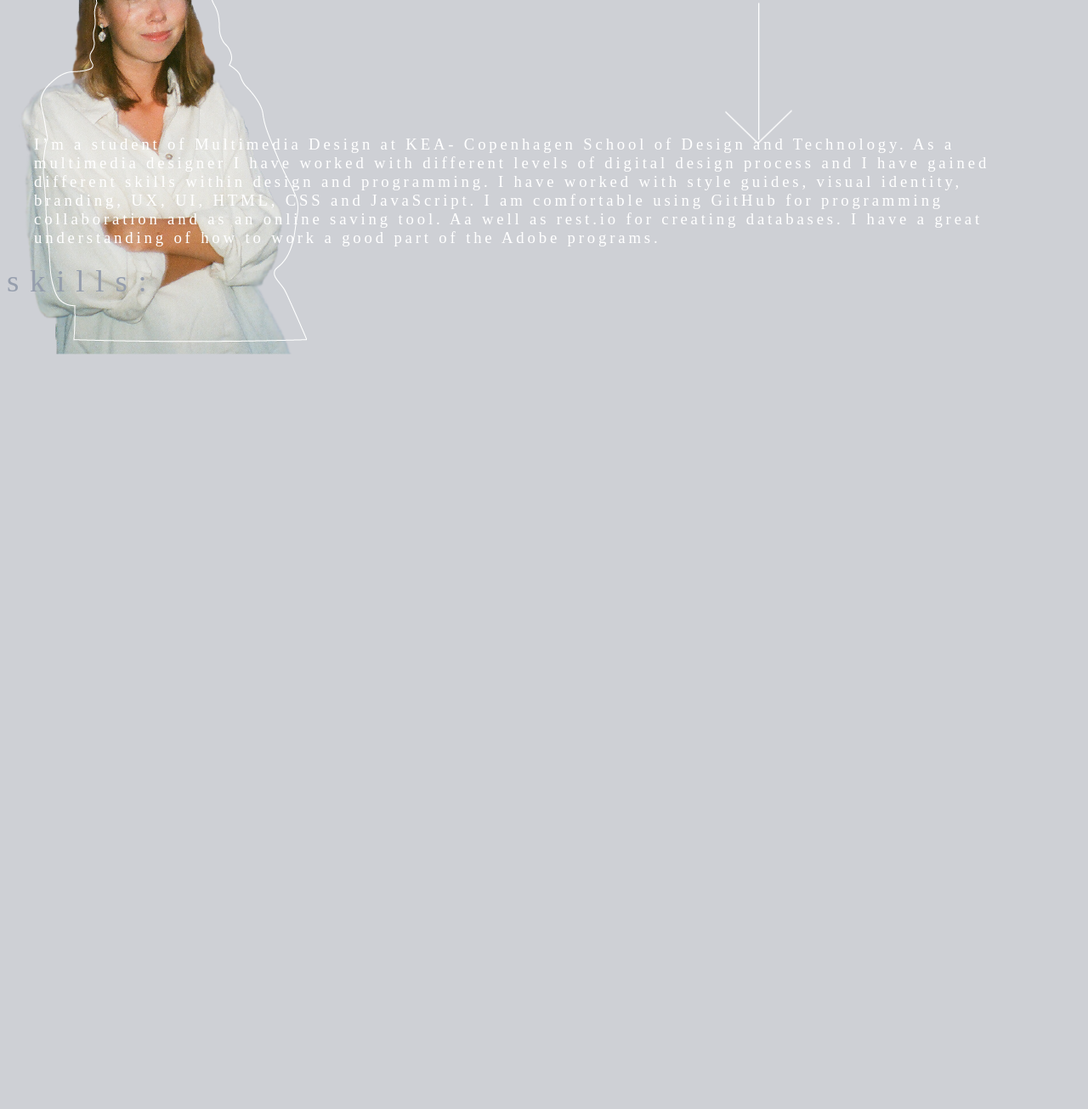
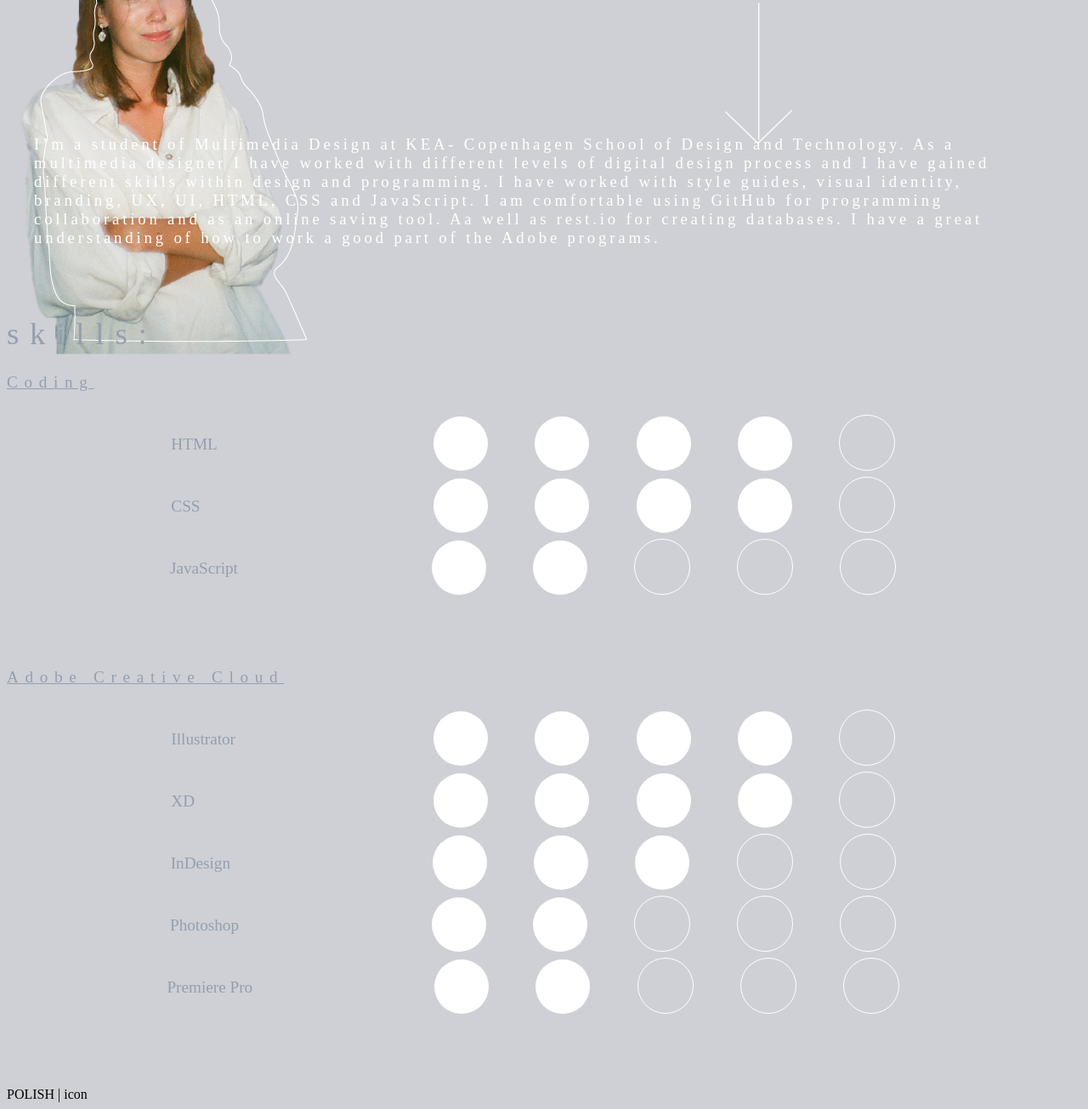
Before and after one commit to julialendzion/portfolio, a plain HTML site: page about.html in a window 1280 px wide. Shown: the part 668-1973 px from the top of the page at 85% size. Before the commit the page ends 1133 px from the top, so only its background shows below. Drawn offline with Linux system fonts and the light colour scheme; a web font is replaced by a local one.

Commit message:
projects

```diff
--- a/about.css
+++ b/about.css
@@ -56,3 +56,48 @@ img {
     transform: translateY(20px);
   }
 }
+
+#container {
+  display: flex;
+  align-items: center;
+  justify-content: space-evenly;
+}
+
+.dot {
+  height: 5vw;
+  width: 5vw;
+  background-color: var(--color-3);
+  border-radius: 50%;
+  display: inline-block;
+  margin-left: 2vw;
+  margin-right: 2vw;
+}
+
+.dotempty {
+  height: 5vw;
+  width: 5vw;
+  border: 1px solid;
+  border-color: var(--color-3);
+  border-radius: 50%;
+  display: inline-block;
+  margin-left: 2vw;
+  margin-right: 2vw;
+}
+
+h4 {
+  min-width: 90px;
+  color: var(--color-2);
+  font-family: var(--font-1);
+  font-weight: 200;
+  font-size: 1.2em;
+}
+
+.bold {
+  font-size: 1.2em;
+  letter-spacing: 0.6vw;
+  text-decoration: underline;
+}
+
+section {
+  margin-bottom: 5em;
+}
--- a/about.html
+++ b/about.html
@@ -26,9 +26,9 @@
           <li class="circle">
             <a href="about.html">ABOUT</a>
           </li>
-          <li class="circle"><a href="about.html">PROJECTS</a></li>
+          <li class="circle"><a href="projects.html">PROJECTS</a></li>
           <li class="circle">
-            <a href="about.html">CONTACT</a>
+            <a href="contact.html">CONTACT</a>
           </li>
         </ul>
       </nav>
@@ -54,9 +54,110 @@
         </p>
       </section>
       <h3>skills:</h3>
-      <section></section>
-      <section></section>
+      <section>
+        <h4 class="bold">Coding</h4>
+
+        <div id="container">
+          <div>
+            <h4>HTML</h4>
+          </div>
+          <div>
+            <span class="dot" id="sweet1"></span>
+            <span class="dot" id="sweet2"></span>
+            <span class="dot" id="sweet3"></span>
+            <span class="dot" id="sweet4"></span>
+            <span class="dotempty" id="sweet5"></span>
+          </div>
+        </div>
+        <div id="container">
+          <div>
+            <h4>CSS</h4>
+          </div>
+          <div>
+            <span class="dot" id="sweet1"></span>
+            <span class="dot" id="sweet2"></span>
+            <span class="dot" id="sweet3"></span>
+            <span class="dot" id="sweet4"></span>
+            <span class="dotempty" id="sweet5"></span>
+          </div>
+        </div>
+        <div id="container">
+          <div>
+            <h4>JavaScript</h4>
+          </div>
+          <div>
+            <span class="dot" id="sweet1"></span>
+            <span class="dot" id="sweet2"></span>
+            <span class="dotempty" id="sweet3"></span>
+            <span class="dotempty" id="sweet4"></span>
+            <span class="dotempty" id="sweet5"></span>
+          </div>
+        </div>
+      </section>
+      <section>
+        <h4 class="bold">Adobe Creative Cloud</h4>
+        <div id="container">
+          <div>
+            <h4>Illustrator</h4>
+          </div>
+          <div>
+            <span class="dot" id="sweet1"></span>
+            <span class="dot" id="sweet2"></span>
+            <span class="dot" id="sweet3"></span>
+            <span class="dot" id="sweet4"></span>
+            <span class="dotempty" id="sweet5"></span>
+          </div>
+        </div>
+        <div id="container">
+          <div>
+            <h4>XD</h4>
+          </div>
+          <div>
+            <span class="dot" id="sweet1"></span>
+            <span class="dot" id="sweet2"></span>
+            <span class="dot" id="sweet3"></span>
+            <span class="dot" id="sweet4"></span>
+            <span class="dotempty" id="sweet5"></span>
+          </div>
+        </div>
+        <div id="container">
+          <div>
+            <h4>InDesign</h4>
+          </div>
+          <div>
+            <span class="dot" id="sweet1"></span>
+            <span class="dot" id="sweet2"></span>
+            <span class="dot" id="sweet3"></span>
+            <span class="dotempty" id="sweet4"></span>
+            <span class="dotempty" id="sweet5"></span>
+          </div>
+        </div>
+        <div id="container">
+          <div>
+            <h4>Photoshop</h4>
+          </div>
+          <div>
+            <span class="dot" id="sweet1"></span>
+            <span class="dot" id="sweet2"></span>
+            <span class="dotempty" id="sweet3"></span>
+            <span class="dotempty" id="sweet4"></span>
+            <span class="dotempty" id="sweet5"></span>
+          </div>
+        </div>
+        <div id="container">
+          <div>
+            <h4>Premiere Pro</h4>
+          </div>
+          <div>
+            <span class="dot" id="sweet1"></span>
+            <span class="dot" id="sweet2"></span>
+            <span class="dotempty" id="sweet3"></span>
+            <span class="dotempty" id="sweet4"></span>
+            <span class="dotempty" id="sweet5"></span>
+          </div>
+        </div>
+      </section>
     </main>
-    <footer></footer>
+    <footer><span> POLISH</span> | <span>icon</span></footer>
   </body>
 </html>
--- /dev/null
+++ b/projects.css
@@ -0,0 +1,101 @@
+@import url("https://use.typekit.net/wrl1xwi.css");
+
+:root {
+  --color-1: #ced0d5;
+  --color-2: #969ead;
+  --color-3: white;
+
+  --font-1: neue-haas-grotesk-display;
+}
+
+h3 {
+  font-family: var(--font-1);
+  font-weight: 400;
+  font-size: 2.3em;
+  margin-top: 9vw;
+  color: var(--color-2);
+  letter-spacing: 1vw;
+}
+
+/*Ze stronki foto gosi*/
+.portfolioGrid {
+  display: grid;
+  grid-template-columns: repeat(auto-fill, minmax(50px, 400px));
+  gap: 2rem;
+  justify-content: center;
+  margin-top: 3rem;
+  margin-bottom: 3rem;
+}
+
+.portfolioArticle a {
+  text-decoration: none;
+  color: #111;
+}
+
+.portfolioPhotoBox {
+  width: 25rem;
+  height: 20rem;
+  background-size: cover;
+  background-repeat: no-repeat;
+}
+
+.fisherbear {
+  background-image: url(img/fisherbear.png);
+}
+
+.timefortee {
+  background-image: url(images/at_portfolio_35mm/at1.jpg);
+}
+
+.anas {
+  background-image: url(images/asch_portfolio_photos/image00004.jpeg);
+}
+
+.alex {
+  background-image: url(images/ac_portfolio_photos/image00001.jpeg);
+}
+
+.kasia {
+  background-image: url(images/xafex/kasia1.jpeg);
+}
+
+.photoboxText {
+  width: 25rem;
+  height: 20rem;
+  transition: opacity 0.25s;
+  background-color: rgba(107, 115, 125, 0.7);
+}
+
+.photoboxText > * {
+  transform: translateY(-20px);
+  transition: transform 0.25s;
+}
+
+.photoboxText h4 {
+  position: relative;
+  font-size: 1.5em;
+  top: 5vh;
+  font-family: var(--font-1);
+  font-weight: 200;
+  color: var(--color-3);
+  text-transform: uppercase;
+  text-align: center;
+}
+.photoboxText p {
+  position: relative;
+  font-size: 1.2rem;
+  top: 5vh;
+  color: var(--color-3);
+  font-family: var(--font-1);
+  font-weight: 200;
+  left: 3em;
+  margin: 1vw;
+}
+
+.photoboxText:hover {
+  opacity: 0;
+}
+
+.photoboxText:hover > * {
+  transform: translateY(0);
+}
```
Also changed, not shown: projects.html (added, +115 -0 lines), img/fisherbear.png (added).
